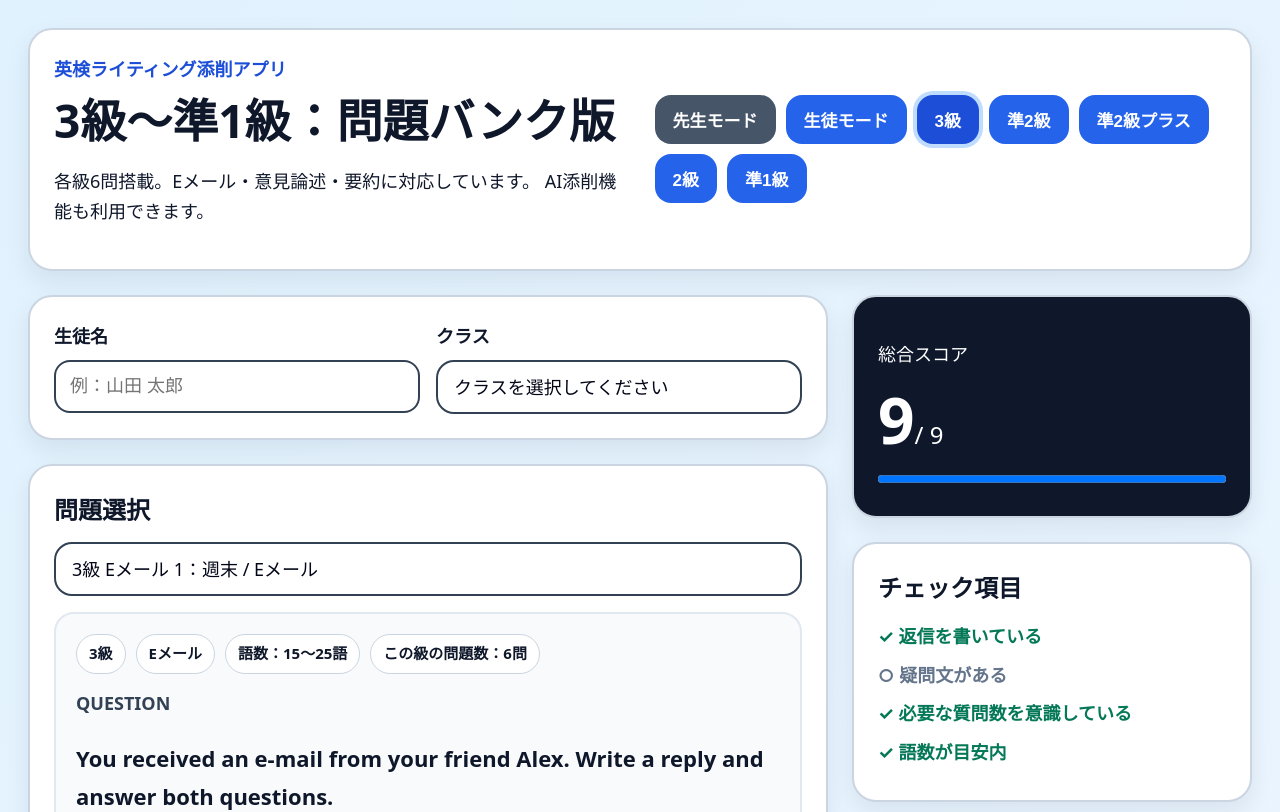
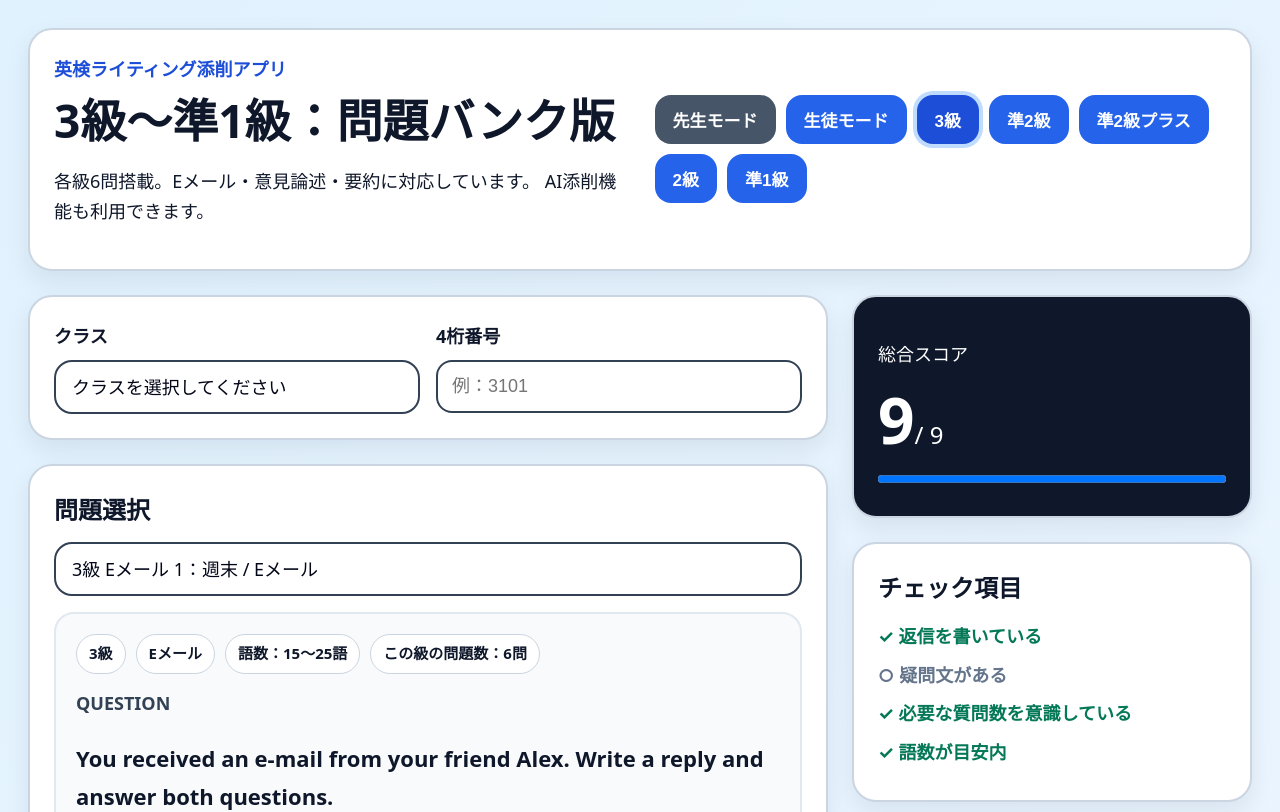
Before and after one commit to ikuyasuwa-sys/eiken-writing-app, a React (Vite) app: page / in a window 1280 px wide. Shown: the top 812 px of the page. Built offline with nearby package versions, Linux system fonts and the light colour scheme.

Commit message:
Update App.jsx

```diff
--- a/src/App.jsx
+++ b/src/App.jsx
@@ -665,16 +665,7 @@ async function submitWithAi() {
       <div className="layout">
         <section className="mainColumn">
           <div className="card grid2">
-            <label>
-              生徒名
-              <input
-                value={studentName}
-                onChange={(e) => setStudentName(e.target.value)}
-                placeholder="例：山田 太郎"
-              />
-            </label>
-
-           <label>
+               <label>
   クラス
   <select
     value={className}
@@ -691,6 +682,16 @@ async function submitWithAi() {
     ))}
   </select>
 </label>
+            <label>
+              4桁番号
+              <input
+                value={studentName}
+                onChange={(e) => setStudentName(e.target.value)}
+                placeholder="例：3101"
+              />
+            </label>
+
+
           </div>
 
           <section className="card">
```
